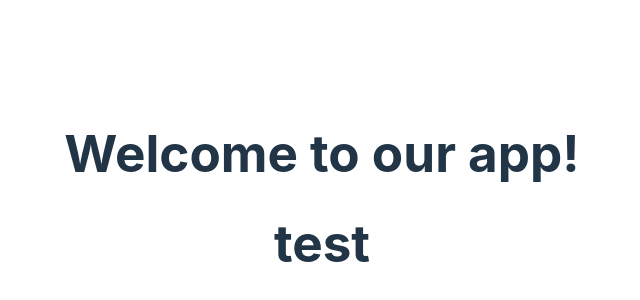
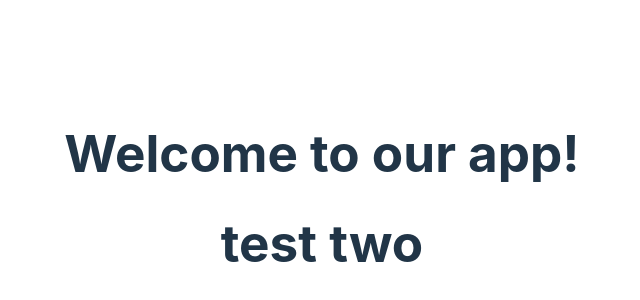
Before and after one commit to Milla-8/group-project-v3, a React (Vite) app: page / in a window 1280 px wide. Shown: the part 202-502 px from the top of the page, without its empty margins (318-958 px from the left). Built offline with nearby package versions, Linux system fonts and the light colour scheme.

Commit message:
Update App.jsx

```diff
--- a/src/App.jsx
+++ b/src/App.jsx
@@ -7,7 +7,7 @@ function App() {
   return (
     <>
       <h1>Welcome to our app!</h1>
-      <h1>test</h1>
+      <h1>test two</h1>
     </>
   )
 }
```
